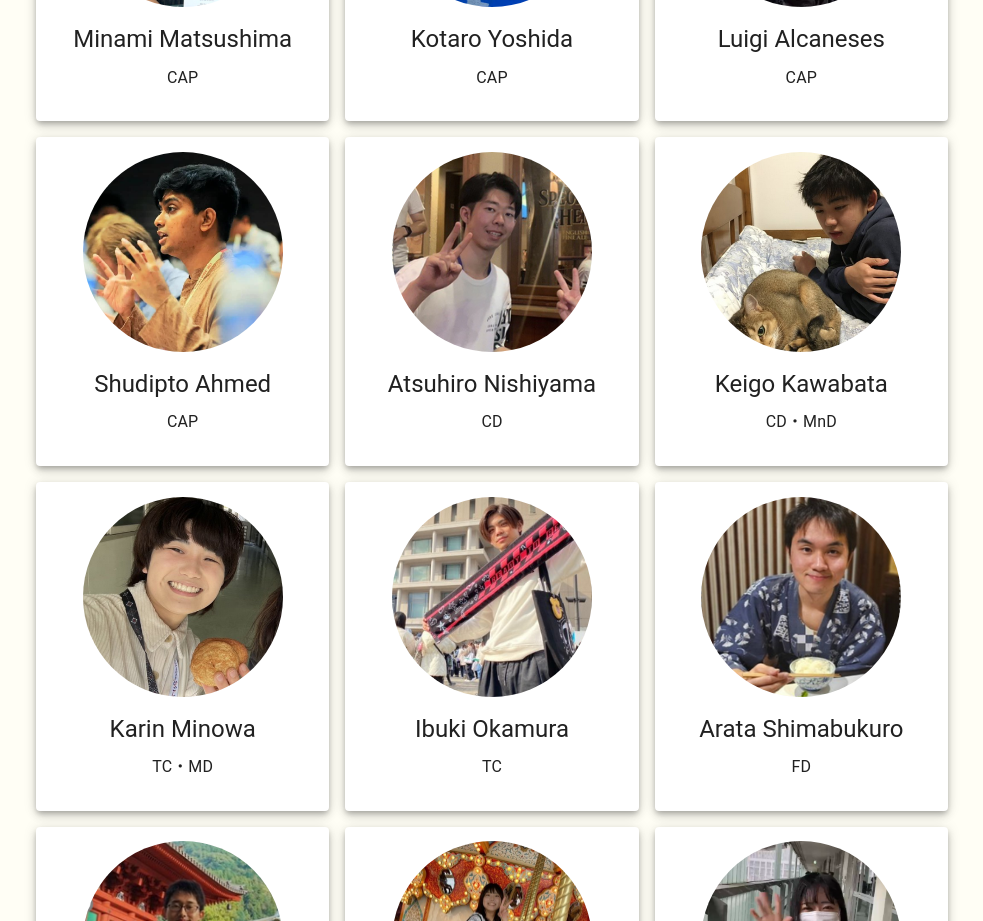
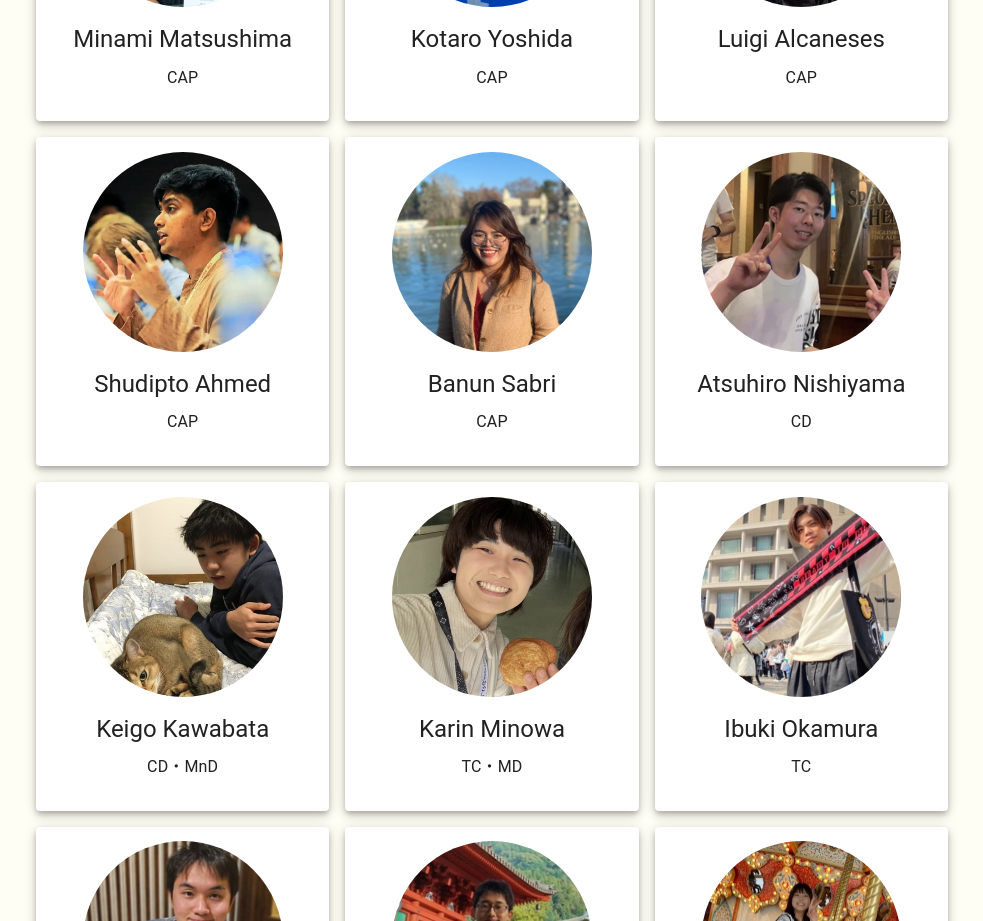
Before and after one commit to yupon-pro/qdo-site, a Next.js app: page /staff in a window 1280 px wide. Shown: the part 840-1761 px from the top of the page, without its empty margins (148-1131 px from the left). Built offline with nearby package versions, Linux system fonts and the light colour scheme.

Commit message:
update staff list

```diff
--- a/src/app/staff/page.tsx
+++ b/src/app/staff/page.tsx
@@ -17,7 +17,8 @@ const staff = [
   { name: "Minami Matsushima", role: "CAP" },
   { name: "Kotaro Yoshida", role: "CAP" },
   { name: "Luigi Alcaneses", role: "CAP" },
-  {name: "Shudipto Ahmed", role: "CAP" },
+  { name: "Shudipto Ahmed", role: "CAP" },
+  { name: "Banun Sabri", role:"CAP" },
   { name: "Atsuhiro Nishiyama", role: "CD" },
   { name: "Keigo Kawabata", role: "CD・MnD" },
   { name: "Karin Minowa", role: "TC・MD" },
```
Also changed, not shown: public/staff/Banun.png (added).
